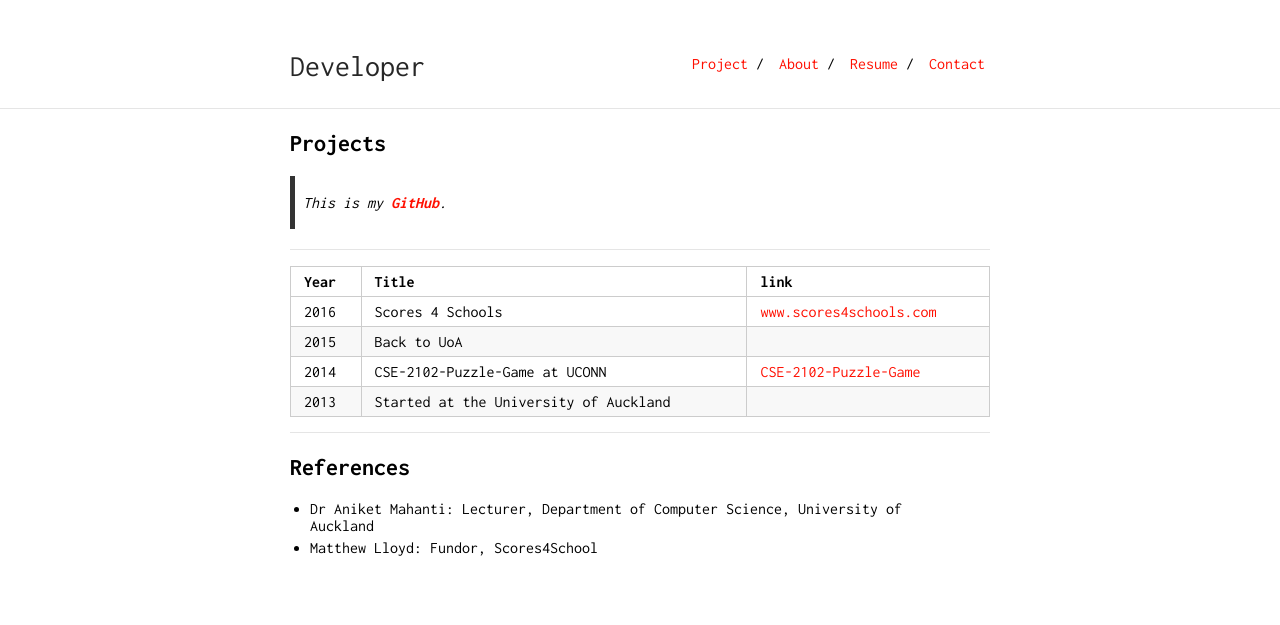
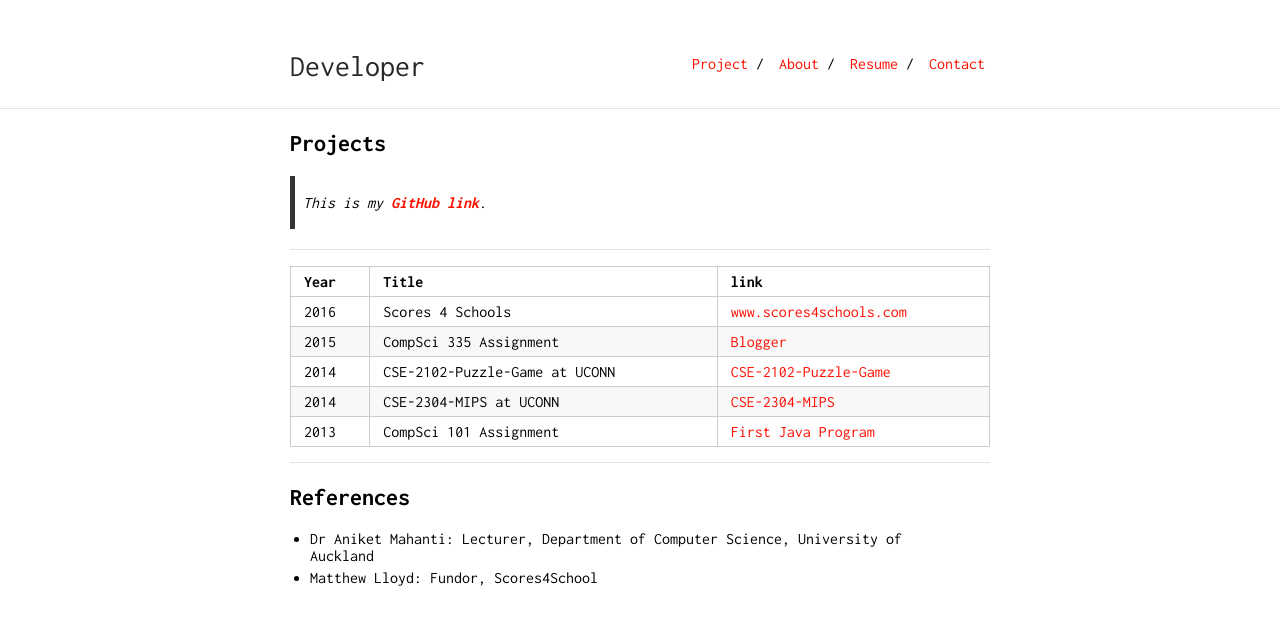
Before and after one commit to hche608/hche608.github.io, a Jekyll site: the page built from project.md, in a window 1280 px wide. Shown: the top 625 px of the page. Built offline with Jekyll 4.4.1, drawn with Linux system fonts in a browser that asks for light colours.

Commit message:
update project

```diff
--- a/project.md
+++ b/project.md
@@ -4,16 +4,17 @@ layout: default
 
 ## Projects
 
->This is *my* **[GitHub](https://github.com/hche608)**.
+>This is *my* **[GitHub *link*](https://github.com/hche608)**.
 
 ---
 
 Year | Title | link
 -----|-------|--------
 2016 | Scores 4 Schools  | [www.scores4schools.com](https://www.scores4schools.com)
-2015 | Back to UoA |
+2015 | CompSci 335 Assignment | [Blogger](https://github.com/hche608/CS-335-A2)
 2014 | CSE-2102-Puzzle-Game at UCONN | [CSE-2102-Puzzle-Game](https://github.com/hche608/CSE-2102-Puzzle-Game)
-2013 | Started at the University of Auckland |
+2014 | CSE-2304-MIPS at UCONN | [CSE-2304-MIPS](https://github.com/hche608/CSE-2304)
+2013 | CompSci 101 Assignment | [First Java Program](https://github.com/hche608/CS-101)
 
 ---
 
```
